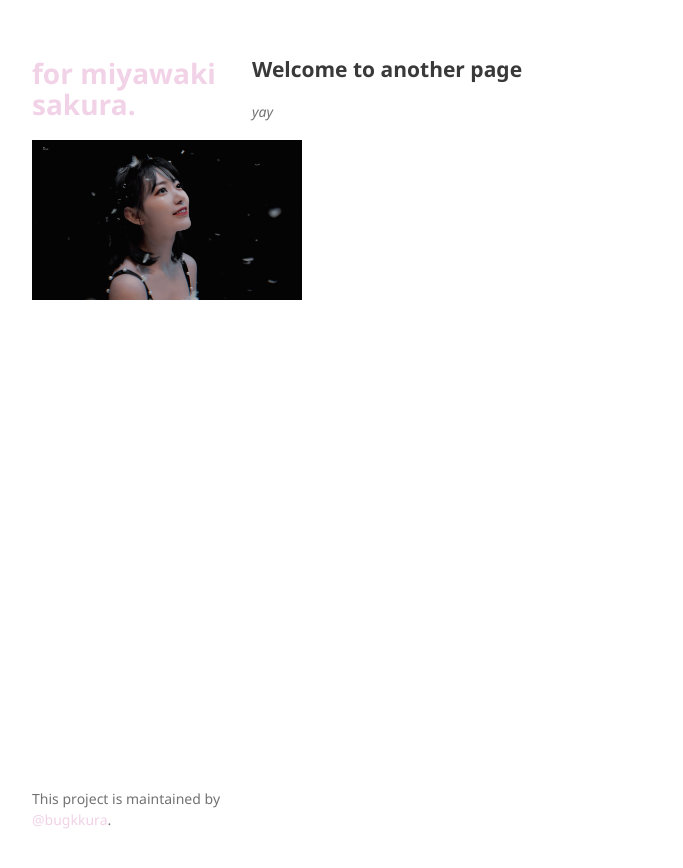
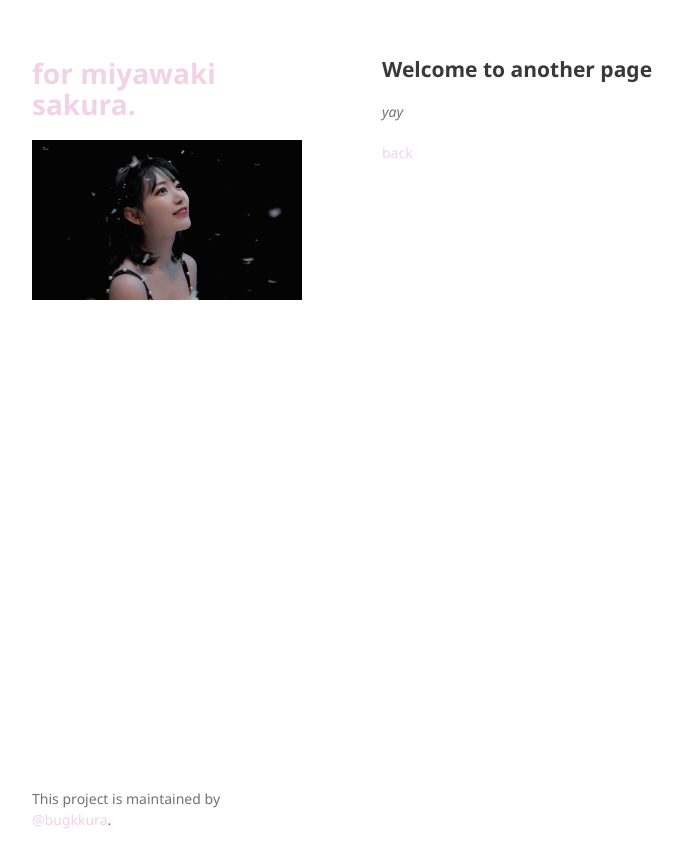
Before and after one commit to bugkkura/180930MiyawakiSakuraChannelMarvelSpiderManLivePS4, a Jekyll site: the page built from another-page.md, in a window 1280 px wide. Shown: the top 868 px of the page, without its empty margins (178-861 px from the left). Built offline with Jekyll 4.4.1, drawn with Linux system fonts in a browser that asks for light colours; the repository's description, which GitHub fills in, is left out; our own code applies the rules of GitHub Pages for plain Markdown files.

Commit message:
Update jekyll-theme-minimal.scss

```diff
--- a/_sass/jekyll-theme-minimal.scss
+++ b/_sass/jekyll-theme-minimal.scss
@@ -173,7 +173,7 @@
 
 section {
   width:640px;
-  float:right;
+  padding-left: 350px;
   padding-bottom:50px;
 }
 
```
